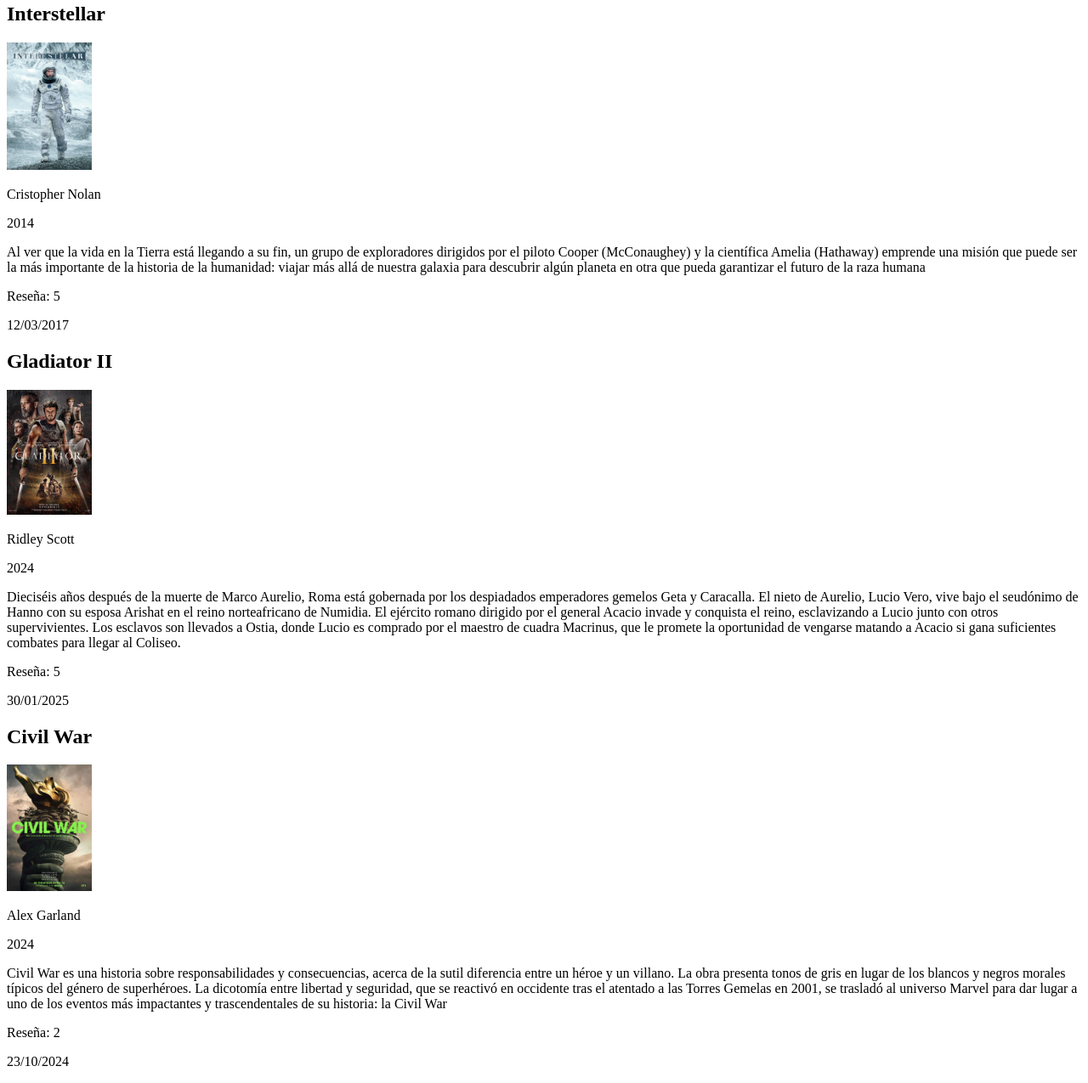
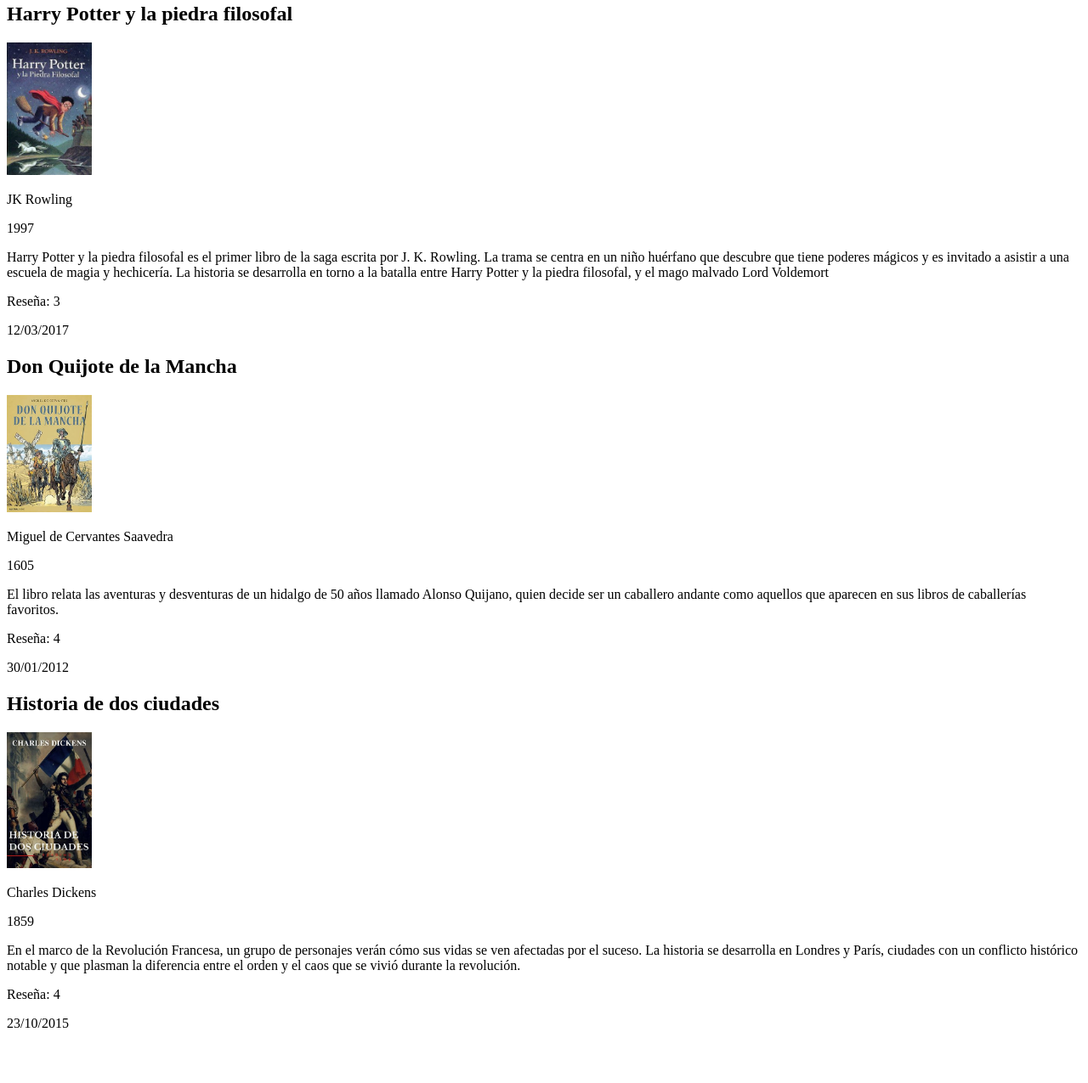
Before and after one commit to samuelrubiodev/CursoHTML_PR1, a plain HTML site: page resenas.html in a window 1280 px wide. Shown: the part 308-1583 px from the top of the page at 85% size. After the commit the page ends 1538 px from the top, so only its background shows below. Drawn offline with Linux system fonts and the light colour scheme.

Commit message:
Cambio de peliculas a libros

```diff
--- a/resenas.html
+++ b/resenas.html
@@ -8,33 +8,33 @@
 <body>
     <a href="index.html"><img src="./img/imagen.png" alt="Logo corporativo"></a>
     <div id="resena1">
-        <h2>Interstellar</h2>
-        <p><img src="./img/interstellar.jpg" alt="La portada de la pelicula Interstellar" width="100"> </p>
-        <p>Cristopher Nolan</p>
-        <p>2014</p>
-        <p>Al ver que la vida en la Tierra está llegando a su fin, un grupo de exploradores dirigidos por el piloto Cooper (McConaughey) y la científica Amelia (Hathaway) emprende una misión que puede ser la más importante de la historia de la humanidad: viajar más allá de nuestra galaxia para descubrir algún planeta en otra que pueda garantizar el futuro de la raza humana</p>
-        <p>Reseña: 5</p>
+        <h2>Harry Potter y la piedra filosofal</h2>
+        <p><img src="./img/harry_potter_piedra_filosofal.jpg" alt="La portada del libro Harry Potter y la Piedra Filosofal" width="100"> </p>
+        <p>JK Rowling</p>
+        <p>1997</p>
+        <p>Harry Potter y la piedra filosofal es el primer libro de la saga escrita por J. K. Rowling. La trama se centra en un niño huérfano que descubre que tiene poderes mágicos y es invitado a asistir a una escuela de magia y hechicería. La historia se desarrolla en torno a la batalla entre Harry Potter y la piedra filosofal, y el mago malvado Lord Voldemort</p>
+        <p>Reseña: 3</p>
         <p>12/03/2017</p>
     </div>
 
     <div id="resena2">
-        <h2>Gladiator II</h2>
-        <p><img src="./img/gladiator2.jpg" alt="La portada de la pelicula Gladiator II" width="100"></p>
-        <p>Ridley Scott</p>
-        <p>2024</p>
-        <p>Dieciséis años después de la muerte de Marco Aurelio, Roma está gobernada por los despiadados emperadores gemelos Geta y Caracalla. El nieto de Aurelio, Lucio Vero, vive bajo el seudónimo de Hanno con su esposa Arishat en el reino norteafricano de Numidia. El ejército romano dirigido por el general Acacio invade y conquista el reino, esclavizando a Lucio junto con otros supervivientes. Los esclavos son llevados a Ostia, donde Lucio es comprado por el maestro de cuadra Macrinus, que le promete la oportunidad de vengarse matando a Acacio si gana suficientes combates para llegar al Coliseo.</p>
-        <p>Reseña: 5</p>
-        <p>30/01/2025</p>
+        <h2>Don Quijote de la Mancha</h2>
+        <p><img src="./img/donquijote.jpg" alt="La portada del libro Don Quijote de la Mancha" width="100"></p>
+        <p>Miguel de Cervantes Saavedra</p>
+        <p>1605</p>
+        <p>El libro relata las aventuras y desventuras de un hidalgo de 50 años llamado Alonso Quijano, quien decide ser un caballero andante como aquellos que aparecen en sus libros de caballerías favoritos.</p>
+        <p>Reseña: 4</p>
+        <p>30/01/2012</p>
     </div>
 
     <div id="resena3">
-        <h2>Civil War</h2>
-        <p><img src="./img/civil_war.jpg" alt="La portada de la pelicula Civil War" width="100"></p>
-        <p>Alex Garland</p>
-        <p>2024</p>
-        <p>Civil War es una historia sobre responsabilidades y consecuencias, acerca de la sutil diferencia entre un héroe y un villano. La obra presenta tonos de gris en lugar de los blancos y negros morales típicos del género de superhéroes. La dicotomía entre libertad y seguridad, que se reactivó en occidente tras el atentado a las Torres Gemelas en 2001, se trasladó al universo Marvel para dar lugar a uno de los eventos más impactantes y trascendentales de su historia: la Civil War</p>
-        <p>Reseña: 2</p>
-        <p>23/10/2024</p>
+        <h2>Historia de dos ciudades</h2>
+        <p><img src="./img/historia_dos_ciudades.jpg" alt="La portada del libro de Historia de dos ciudades" width="100"></p>
+        <p>Charles Dickens</p>
+        <p>1859</p>
+        <p>En el marco de la Revolución Francesa, un grupo de personajes verán cómo sus vidas se ven afectadas por el suceso. La historia se desarrolla en Londres y París, ciudades con un conflicto histórico notable y que plasman la diferencia entre el orden y el caos que se vivió durante la revolución.</p>
+        <p>Reseña: 4</p>
+        <p>23/10/2015</p>
     </div>
 </body>
 </html>
```
Also changed, not shown: img/donquijote.jpg (added), img/harry_potter_piedra_filosofal.jpg (added), img/historia_dos_ciudades.jpg (added).
